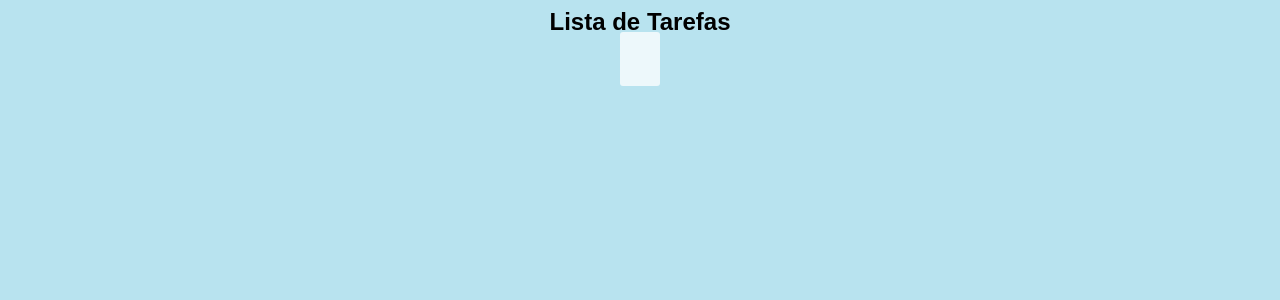
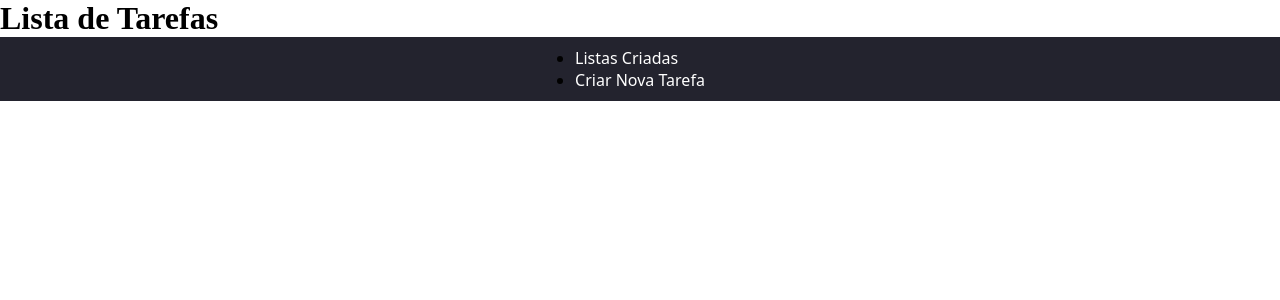
Before and after one commit to ClaudianeOliveir/Projeto_final-django, a Django app: page / in a window 1280 px wide. Shown: the top 300 px of the page. Run offline with Django 4.2, Linux system fonts and the light colour scheme.

Commit message:
novo css

```diff
--- a/Sistema/static/css/estilo.css
+++ b/Sistema/static/css/estilo.css
@@ -1,61 +1,45 @@
-body{
-    font-size:12px;
-    font-family:sans-serif;
-    background:#b8e3ef;
-    text-align:center;
-  }
-
-.container {
-    text-align:center;
-    /* perfect centering */
-    left:50%;
-    top:50%;
-    position: absolute;
-    transform:translate(-50%,-50%);
-    width:100%;
-    max-width:350px;
-  }
-
-ul {
-    list-style: none;
+*{
+    margin: 0;
     padding: 0;
-    background:#93c7d6;
-    max-height: 0;
-    transition: all 600ms cubic-bezier(0.19, 1, 0.22, 1);
-    overflow: hidden;
-    visibility: hidden;
-    border-radius:3px;
-    opacity:0;
-    transform:rotate(180deg);
-  }
-
-li a {
-    padding:12px 0;
-    display: block;
-    transition:.25s
-  }
-
-li a:hover {
-    background: #6fabbc;
 }
 
 a {
-    color:#fff;
-    text-transform:uppercase;
+    color: #fff;
     text-decoration: none;
-  }
+}
 
-i {
-    padding:20px;
-    background: rgba(255,255,255,.75);
-    border-radius:3px;
-    color:#6fabbc;
-    transition:.25s;
-    animation: 1.25s bounce infinite;
-  }
+a:hover{
+    opacity: 0.7;
+}
 
-i:hover {
-    cursor:pointer;
-    background: rgba(255,255,255,.95);
-    animation-play-state: paused;
- }
+.logo{
+    font-size: 24px;
+    text-transform: uppercase;
+    letter-spacing: 4px;
+}
+
+nav{
+    display: flex;
+    justify-content: space-around;
+    align-items: center;
+    font-family: system-ui, -apple-system, BlinkMacSystemFont, 'Segoe UI', Roboto, Oxygen, Ubuntu, Cantarell, 'Open Sans', 'Helvetica Neue', sans-serif;
+    background: #23232e;
+    height: 8vh;
+}
+
+main{
+    background: url("bg.jpg") no-repeat
+    center center;
+    background-size: cover;
+    height: 92vh;
+}
+
+.nav-list{
+    list-style: none;
+    display: flex;
+}
+
+.nav-list li{
+    letter-spacing: 3px;
+    margin-left: 32px;
+}
--- a/Sistema/templates/base.html
+++ b/Sistema/templates/base.html
@@ -9,7 +9,6 @@
   <body>
     <!-- menu -->
     <nav>
-      <i class="fa fa-bars" title="Click me!"></i>
       <ul>
           <li>
             <a href='listas_criadas/'>Listas Criadas</a>
```
